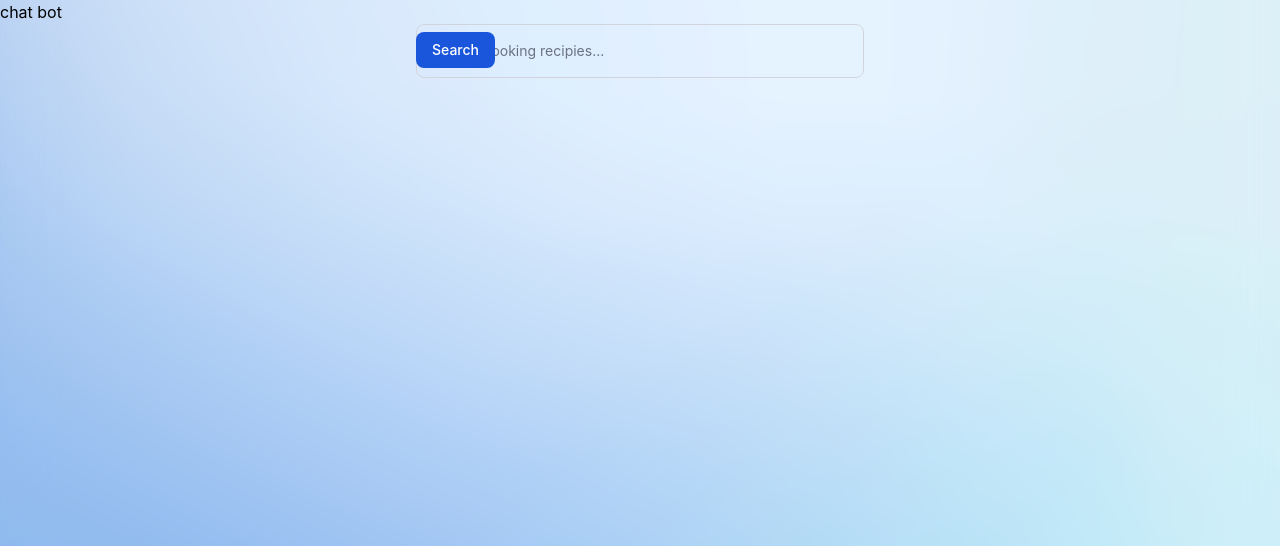
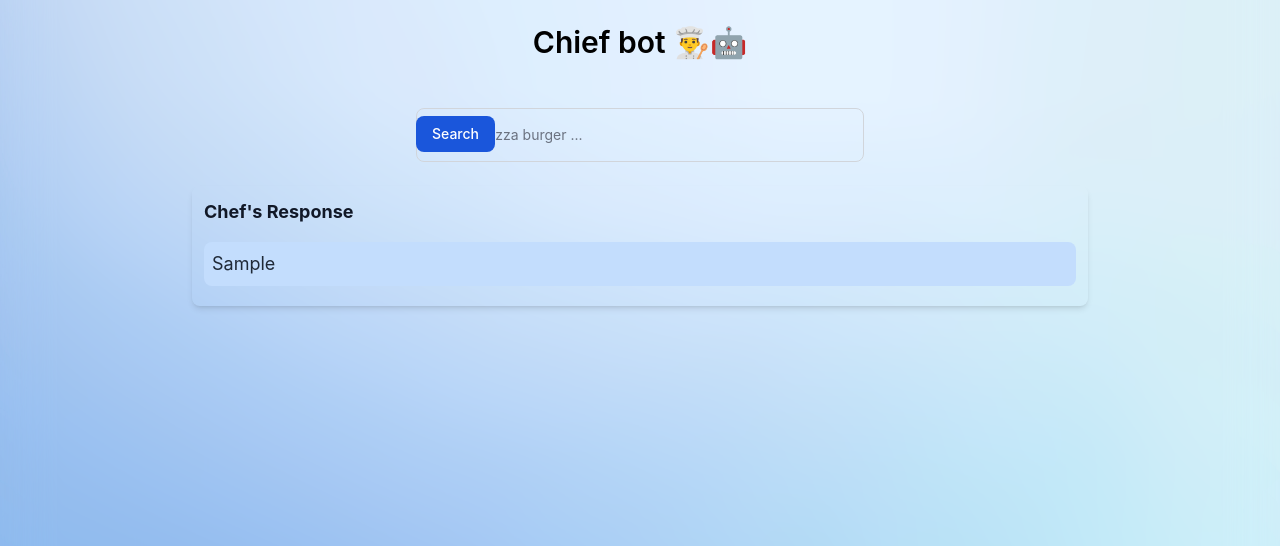
Before and after one commit to Kunal9027/projects-apps, a Django app: template prediction_app/templates/ai_app/home_ai.html in a window 1280 px wide. Shown: the part 64-610 px from the top of the page. Run offline with Django 5.2, Linux system fonts and the light colour scheme; the template is opened without the code that fills it: most values are stand-ins (such as "Sample title", 1, 10 or a date in 2020); style sheets or scripts are compiled from the project's sources; some libraries are stand-ins or nearby versions.

Commit message:
adding new files

```diff
--- a/prediction_app/ai_app/chatbot.py
+++ b/prediction_app/ai_app/chatbot.py
@@ -1,16 +1,20 @@
 from langchain_core.prompts import ChatPromptTemplate
 from langchain_groq import ChatGroq
 
-API_KEY ="YOUR_API"
-model_8b ="mixtral-8x7b-32768"
+API_KEY = "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"
+MODEL_NAME = "mixtral-8x7b-32768"
 
-chat = ChatGroq(temperature=0, groq_api_key=API_KEY, model_name=model_8b)
+def chef(text):
+    chat = ChatGroq(temperature=0, groq_api_key=API_KEY, model_name=MODEL_NAME)
 
+    system_message ="You are a world-class chef with a vast knowledge of recipes. Respond to users' queries with clear, concise, and easy-to-follow cooking instructions. Keep your answers brief, under 200 words. If a user asks about a topic unrelated to cooking or food, respond with: 'I am a chef, I only know about cooking and food recipes.' Focus on providing helpful and accurate information to assist users in cooking delicious meals."
 
-system = "You are a world class chef and you know every recipie. you only answer if some one ask about related to cooking or food recipe . if some one ask about other things you will not answer just say i am a chef i only know about cooking and food recipe."
+    human_message = text
 
-human = "{text}"
-prompt = ChatPromptTemplate.from_messages([("system", system), ("human", human)])
+    prompt = ChatPromptTemplate.from_messages([("system", system_message), ("human", human_message)])
 
-chain = prompt | chat
-chain.invoke({"text": "Explain the importance of low latency LLMs."})
+    chain = prompt | chat
+
+    result = chain.invoke({"text": text})
+
+    return result.content
--- a/prediction_app/templates/ai_app/form_chat.html
+++ b/prediction_app/templates/ai_app/form_chat.html
@@ -1,15 +1,17 @@
 
 
 
-<form class="max-w-md mx-auto">
-    <label for="default-search" class="mb-2 text-sm font-medium text-gray-900 sr-only dark:text-white">Search</label>
+<form method="post" class="max-w-md mx-auto">
+    {% csrf_token %}
+
+    <label for="cheif" class="mb-2 text-sm font-medium text-gray-900 sr-only dark:text-white">Search</label>
     <div class="relative">
         <div class="absolute inset-y-0 start-0 flex items-center ps-3 pointer-events-none ">
             <svg class="w-4 h-4 text-gray-500 dark:text-gray-400" aria-hidden="true" xmlns="http://www.w3.org/2000/svg" fill="none" viewBox="0 0 20 20">
                 <path stroke="currentColor" stroke-linecap="round" stroke-linejoin="round" stroke-width="2" d="m19 19-4-4m0-7A7 7 0 1 1 1 8a7 7 0 0 1 14 0Z"/>
             </svg>
         </div>
-        <input type="search" id="default-search" class="bg-transparent bg- block w-full p-4 ps-10 text-sm text-gray-900 border border-gray-300 rounded-lg bg-gray-50 focus:ring-blue-500 focus:border-blue-500 dark:bg-gray-700 dark:border-gray-600 dark:placeholder-gray-400 dark:text-white dark:focus:ring-blue-500 dark:focus:border-blue-500" placeholder="Search cooking recipies..." required />
+        <input type="search" id="cheif" name="cheif" class="bg-transparent bg- block w-full p-4 ps-10 text-sm text-gray-900 border border-gray-300 rounded-lg bg-gray-50 focus:ring-blue-500 focus:border-blue-500 dark:bg-gray-700 dark:border-gray-600 dark:placeholder-gray-400 dark:text-white dark:focus:ring-blue-500 dark:focus:border-blue-500" placeholder="Search pizza burger ..." required />
         <button type="submit" class="text-white absolute end-2.5 bottom-2.5 bg-blue-700 hover:bg-blue-800 focus:ring-4 focus:outline-none focus:ring-blue-300 font-medium rounded-lg text-sm px-4 py-2 dark:bg-blue-600 dark:hover:bg-blue-700 dark:focus:ring-blue-800">Search</button>
     </div>
 </form>
--- a/prediction_app/templates/ai_app/home_ai.html
+++ b/prediction_app/templates/ai_app/home_ai.html
@@ -1,16 +1,28 @@
 {% extends "elements/base.html" %}
 
 {% block container %}
+<br>
 
-<div >
+<div class='font-semibold max-w-full mx-auto text-center text-3xl ' >
 
-    chat bot
+    Chief bot 👨‍🍳🤖
 
 </div>
 
+<br>
+<br>
 {% include "ai_app/form_chat.html" %}
-
-
-
+<br>
+{% if chef_response %}
+<div class="bg-transparent max-w-4xl mx-auto rounded-lg shadow-md p-3">
+    <h2 class="text-gray-900 text-lg font-bold mb-4">Chef's Response</h2>
+    <div class="chat-container">
+        <div class="chat-bubble bg-blue-200 text-gray-800 p-2 rounded-lg mb-2">
+            <p class="text-lg font-bold"></p>
+            <p class="text-lg">{{ chef_response }}</p>
+        </div>
+    </div>
+</div>
+{% endif %}
 
 {% endblock container %}
--- a/prediction_app/templates/weather/form.html
+++ b/prediction_app/templates/weather/form.html
@@ -1,12 +1,10 @@
 <br>
-<br>
-
 
 <div class="font-semibold max-w-full mx-auto text-center text-3xl ">
   Weather app ⛅
 </div>
 
-<br>
+
 <br>
 <br>
 <form method="post"  action="weather/" class="max-w-sm mx-auto">
--- a/prediction_app/templates/weather/weather_app.html
+++ b/prediction_app/templates/weather/weather_app.html
@@ -2,10 +2,8 @@
 
 {% block container %}
 
-<br>
-<br>
 
-weather app
+
 
 {% include "Weather/form.html" %}
 
```
Also changed, not shown: prediction_app/ai_app/views.py (+19 -2 lines).
